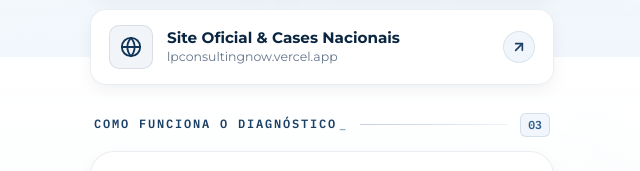
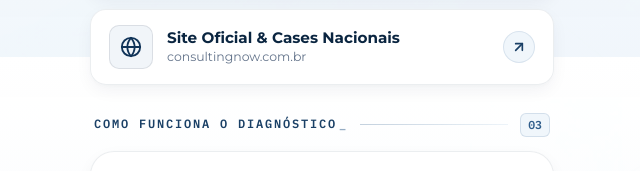
Before and after one commit to atendimentobihmks/blink-consulting-now-curitiba, a website built with Vite: page index.html in a window 1280 px wide. Shown: the part 743-914 px from the top of the page, 318-958 px from the left. Built offline with nearby package versions, Linux system fonts and the light colour scheme.

```diff
--- a/index.html
+++ b/index.html
@@ -10,7 +10,7 @@
 
   <!-- OpenGraph / Social Media -->
   <meta property="og:type" content="website">
-  <meta property="og:url" content="https://lpconsultingnow.vercel.app/">
+  <meta property="og:url" content="https://www.consultingnow.com.br/">
   <meta property="og:title" content="Consulting Now - Curitiba | Blink Oficial">
   <meta property="og:description" content="Diagnóstico empresarial completo em Curitiba e região. Fale conosco no WhatsApp.">
   <meta property="og:image" content="/logo-colorida.svg">
@@ -132,8 +132,8 @@
           </div>
         </a>
 
-        <!-- 4. Site Oficial Landing Page -->
-        <a href="https://lpconsultingnow.vercel.app/" target="_blank" rel="noopener noreferrer" class="btn-card btn-card-standard" id="cta-site-oficial">
+        <!-- 4. Site Oficial Consulting Now -->
+        <a href="https://www.consultingnow.com.br/" target="_blank" rel="noopener noreferrer" class="btn-card btn-card-standard" id="cta-site-oficial">
           <div class="card-left-group">
             <div class="icon-wrapper icon-globe" aria-hidden="true">
               <svg width="22" height="22" viewBox="0 0 24 24" fill="none" stroke="currentColor" stroke-width="2" stroke-linecap="round" stroke-linejoin="round">
@@ -144,7 +144,7 @@
             </div>
             <div class="card-text-group">
               <span class="card-title">Site Oficial &amp; Cases Nacionais</span>
-              <span class="card-subtitle">lpconsultingnow.vercel.app</span>
+              <span class="card-subtitle">consultingnow.com.br</span>
             </div>
           </div>
           <div class="card-arrow" aria-hidden="true">
@@ -280,11 +280,11 @@
          ========================================================================= -->
     <footer class="page-footer">
       <div class="footer-links-row">
-        <a href="https://lpconsultingnow.vercel.app/" target="_blank" rel="noopener noreferrer">Site Oficial</a>
+        <a href="https://www.consultingnow.com.br/" target="_blank" rel="noopener noreferrer">Site Oficial</a>
         <span class="dot-sep">•</span>
         <a href="https://lpconsultingnow.vercel.app/#contato" target="_blank" rel="noopener noreferrer">Diagnóstico</a>
         <span class="dot-sep">•</span>
-        <a href="https://lpconsultingnow.vercel.app/" target="_blank" rel="noopener noreferrer">Termos &amp; Privacidade</a>
+        <a href="https://www.consultingnow.com.br/" target="_blank" rel="noopener noreferrer">Termos &amp; Privacidade</a>
       </div>
 
       <div class="footer-brand-badge">
```
